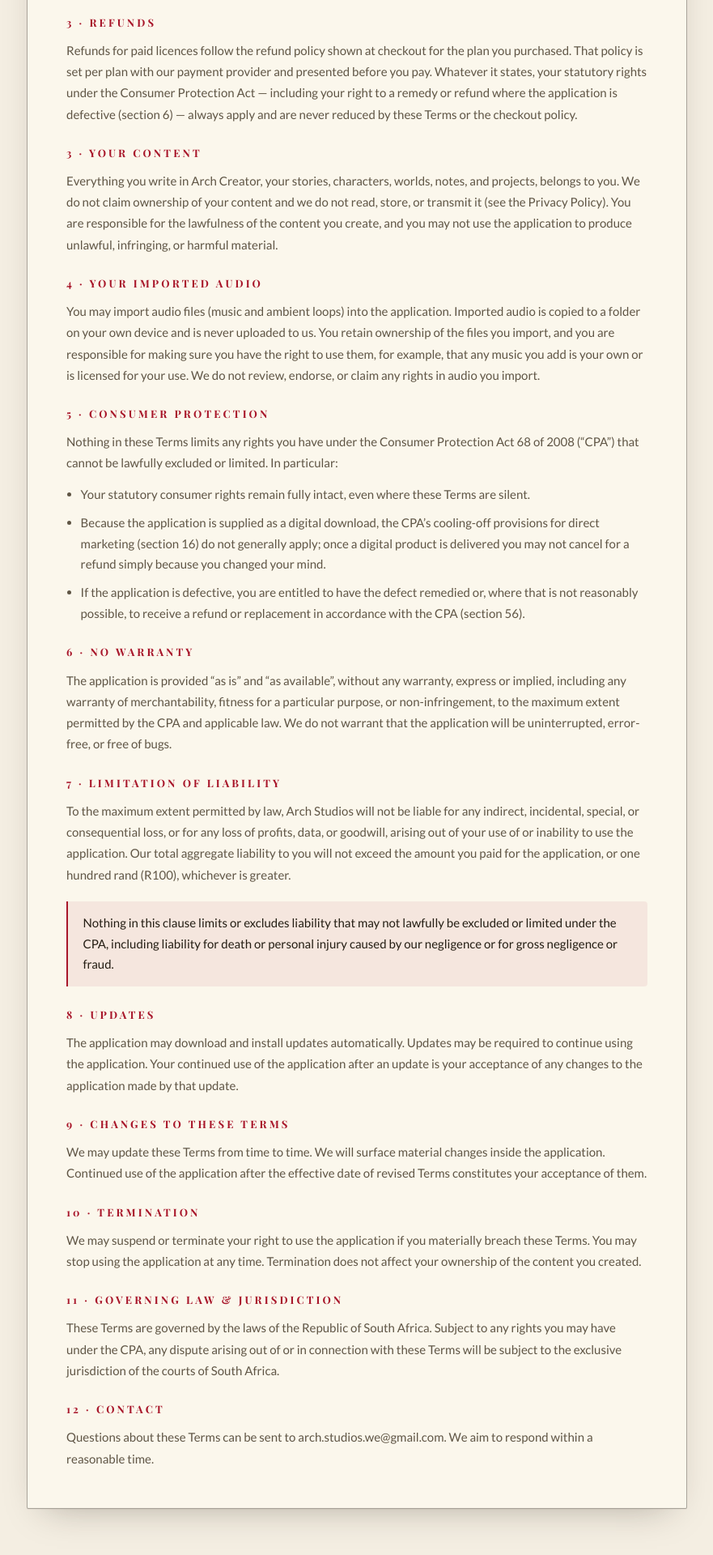
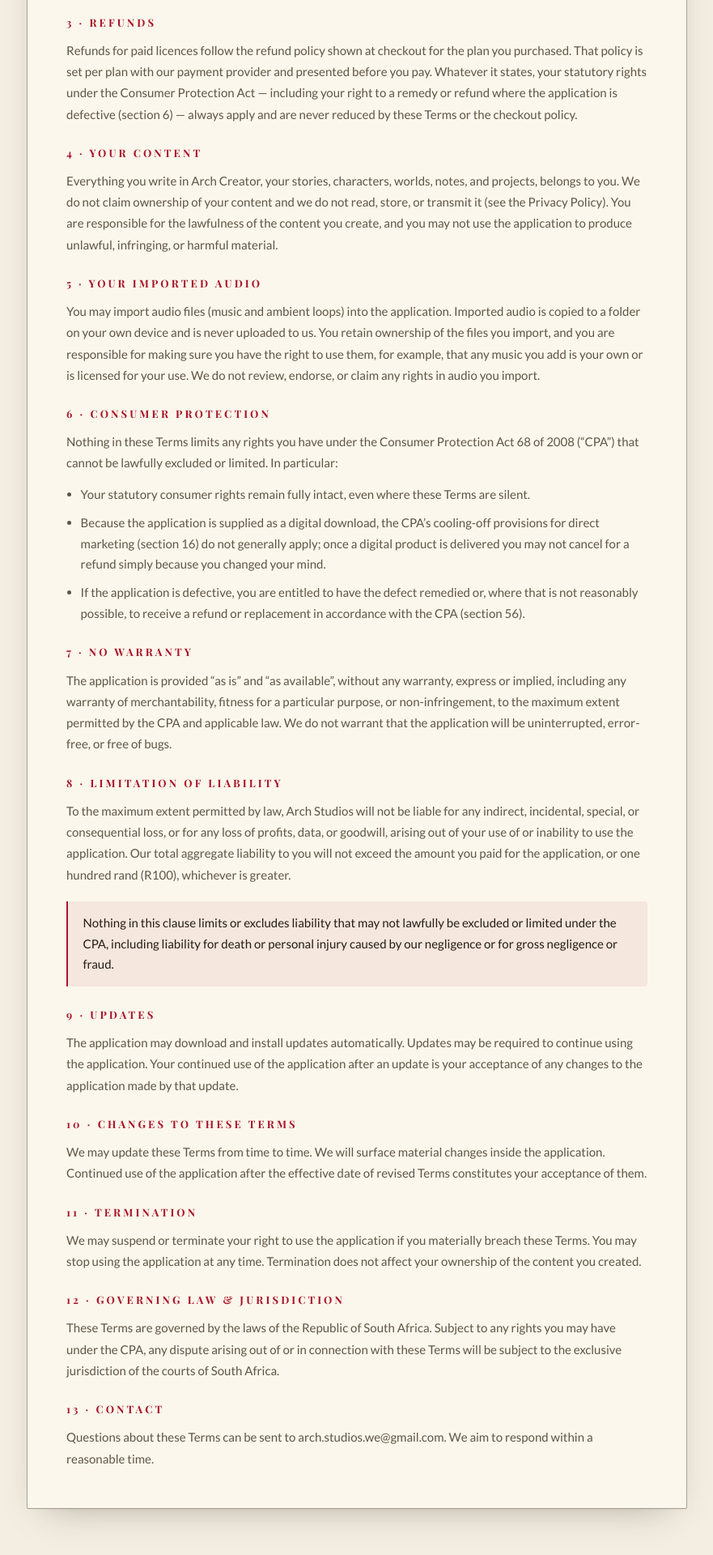
Before and after one commit to Skrol-C/Arch-Creator-Website, a React (Vite) app: page /legal in a window 1280 px wide. Shown: the part 1351-3271 px from the top of the page at 81% size, without its empty margins (327-1208 px from the left). Built offline with nearby package versions, Linux system fonts and the light colour scheme; a web font is replaced by a local one.

Commit message:
fix(legal): restore missing terms content after refunds insertion

```diff
--- a/public/locales/en/translation.json
+++ b/public/locales/en/translation.json
@@ -506,29 +506,29 @@
   "legal.terms.sec.1.p.1": "Your license covers up to two devices. You are responsible for keeping your email address and license details secure, and you agree to notify us promptly if you believe they have been compromised.",
   "legal.terms.sec.2": "3 · Refunds",
   "legal.terms.sec.2.p.0": "Refunds for paid licences follow the refund policy shown at checkout for the plan you purchased. That policy is set per plan with our payment provider and presented before you pay. Whatever it states, your statutory rights under the Consumer Protection Act — including your right to a remedy or refund where the application is defective (section 6) — always apply and are never reduced by these Terms or the checkout policy.",
-  "legal.terms.sec.3": "3 · Your content",
+  "legal.terms.sec.3": "4 · Your content",
   "legal.terms.sec.3.p.0": "Everything you write in Arch Creator, your stories, characters, worlds, notes, and projects, belongs to you. We do not claim ownership of your content and we do not read, store, or transmit it (see the Privacy Policy). You are responsible for the lawfulness of the content you create, and you may not use the application to produce unlawful, infringing, or harmful material.",
-  "legal.terms.sec.4": "4 · Your imported audio",
+  "legal.terms.sec.4": "5 · Your imported audio",
   "legal.terms.sec.4.p.0": "You may import audio files (music and ambient loops) into the application. Imported audio is copied to a folder on your own device and is never uploaded to us. You retain ownership of the files you import, and you are responsible for making sure you have the right to use them, for example, that any music you add is your own or is licensed for your use. We do not review, endorse, or claim any rights in audio you import.",
-  "legal.terms.sec.5": "5 · Consumer protection",
+  "legal.terms.sec.5": "6 · Consumer protection",
   "legal.terms.sec.5.p.0": "Nothing in these Terms limits any rights you have under the Consumer Protection Act 68 of 2008 (“CPA”) that cannot be lawfully excluded or limited. In particular:",
   "legal.terms.sec.5.list.0": "Your statutory consumer rights remain fully intact, even where these Terms are silent.",
   "legal.terms.sec.5.list.1": "Because the application is supplied as a digital download, the CPA’s cooling-off provisions for direct marketing (section 16) do not generally apply; once a digital product is delivered you may not cancel for a refund simply because you changed your mind.",
   "legal.terms.sec.5.list.2": "If the application is defective, you are entitled to have the defect remedied or, where that is not reasonably possible, to receive a refund or replacement in accordance with the CPA (section 56).",
-  "legal.terms.sec.6": "6 · No warranty",
+  "legal.terms.sec.6": "7 · No warranty",
   "legal.terms.sec.6.p.0": "The application is provided “as is” and “as available”, without any warranty, express or implied, including any warranty of merchantability, fitness for a particular purpose, or non-infringement, to the maximum extent permitted by the CPA and applicable law. We do not warrant that the application will be uninterrupted, error-free, or free of bugs.",
-  "legal.terms.sec.7": "7 · Limitation of liability",
+  "legal.terms.sec.7": "8 · Limitation of liability",
   "legal.terms.sec.7.p.0": "To the maximum extent permitted by law, Arch Studios will not be liable for any indirect, incidental, special, or consequential loss, or for any loss of profits, data, or goodwill, arising out of your use of or inability to use the application. Our total aggregate liability to you will not exceed the amount you paid for the application, or one hundred rand (R100), whichever is greater.",
   "legal.terms.sec.7.note": "Nothing in this clause limits or excludes liability that may not lawfully be excluded or limited under the CPA, including liability for death or personal injury caused by our negligence or for gross negligence or fraud.",
-  "legal.terms.sec.8": "8 · Updates",
+  "legal.terms.sec.8": "9 · Updates",
   "legal.terms.sec.8.p.0": "The application may download and install updates automatically. Updates may be required to continue using the application. Your continued use of the application after an update is your acceptance of any changes to the application made by that update.",
-  "legal.terms.sec.9": "9 · Changes to these Terms",
+  "legal.terms.sec.9": "10 · Changes to these Terms",
   "legal.terms.sec.9.p.0": "We may update these Terms from time to time. We will surface material changes inside the application. Continued use of the application after the effective date of revised Terms constitutes your acceptance of them.",
-  "legal.terms.sec.10": "10 · Termination",
+  "legal.terms.sec.10": "11 · Termination",
   "legal.terms.sec.10.p.0": "We may suspend or terminate your right to use the application if you materially breach these Terms. You may stop using the application at any time. Termination does not affect your ownership of the content you created.",
-  "legal.terms.sec.11": "11 · Governing law & jurisdiction",
+  "legal.terms.sec.11": "12 · Governing law & jurisdiction",
   "legal.terms.sec.11.p.0": "These Terms are governed by the laws of the Republic of South Africa. Subject to any rights you may have under the CPA, any dispute arising out of or in connection with these Terms will be subject to the exclusive jurisdiction of the courts of South Africa.",
-  "legal.terms.sec.12": "12 · Contact",
+  "legal.terms.sec.12": "13 · Contact",
   "legal.terms.sec.12.p.0": "Questions about these Terms can be sent to arch.studios.we@gmail.com. We aim to respond within a reasonable time.",
   "legal.privacy.intro": "This Privacy Policy explains how Arch Creator, published by Arch Studios, handles your personal information, in line with the Protection of Personal Information Act 4 of 2013 (“POPIA”). The short version: the application is local-first, your writing never leaves your device, and the only personal information we handle is what you share when you buy a license.",
   "legal.privacy.sec.0": "1 · What we collect",
--- a/src/i18n/keys.ts
+++ b/src/i18n/keys.ts
@@ -587,50 +587,53 @@ export const en = {
     'These Terms of Service (\u201cTerms\u201d) govern your use of Arch Creator, the desktop creative-writing application published by Arch Studios (\u201cwe\u201d, \u201cus\u201d). By installing or using the application you agree to these Terms. These Terms are concluded electronically in accordance with the Electronic Communications and Transactions Act 25 of 2002, and they govern all access to and use of the application.',
   'legal.terms.sec.0': '1 · The software license',
   'legal.terms.sec.0.p.0':
-    'Arch Creator is proprietary software owned by Arch Studios. We grant you a personal, non-exclusive, non-transferable, revocable licence to install and use the application for your own creative writing, on devices you own or control, subject to these Terms and the proprietary software licence that accompanies the application.',
+    'Arch Creator is proprietary software owned by Arch Studios. We grant you a personal, non-exclusive, non-transferable, revocable licence to install and use the application for your own creative writing, on devices you own or control, subject to these Terms. This section is the application\u2019s licence \u2014 no separate licence document accompanies it.',
   'legal.terms.sec.0.p.1':
     'Except as permitted by law, you may not copy, modify, reverse-engineer, decompile, rent, sell, sublicense, or redistribute the application or its source code, or use it to build a competing product.',
   'legal.terms.sec.1': '2 · Accounts & licensing',
   'legal.terms.sec.1.p.0':
-    'Purchases are processed by Freemius, a third-party payment processor, which collects your email address and billing details to complete the transaction. A lifetime license for the plan you chose is granted to your email, and Arch Creator activates it automatically when you next run the app, no licence key to type. You can also paste or restore a key you already own from the Settings panel.',
+    'Purchases are processed by Freemius, a third-party payment processor and merchant of record, which collects your email address and billing details to complete the transaction. A lifetime license for the plan you chose is granted to your email, and Arch Creator activates it automatically when you next run the app, no licence key to type. You can also paste or restore a key you already own from the Settings panel.',
   'legal.terms.sec.1.p.1':
     'Your license covers up to two devices. You are responsible for keeping your email address and license details secure, and you agree to notify us promptly if you believe they have been compromised.',
-  'legal.terms.sec.2': '3 · Your content',
+  'legal.terms.sec.2': '3 · Refunds',
   'legal.terms.sec.2.p.0':
+    'Refunds for paid licences follow the refund policy shown at checkout for the plan you purchased. That policy is set per plan with our payment provider and presented before you pay. Whatever it states, your statutory rights under the Consumer Protection Act — including your right to a remedy or refund where the application is defective (section 6) — always apply and are never reduced by these Terms or the checkout policy.',
+  'legal.terms.sec.3': '4 · Your content',
+  'legal.terms.sec.3.p.0':
     'Everything you write in Arch Creator, your stories, characters, worlds, notes, and projects, belongs to you. We do not claim ownership of your content and we do not read, store, or transmit it (see the Privacy Policy). You are responsible for the lawfulness of the content you create, and you may not use the application to produce unlawful, infringing, or harmful material.',
-  'legal.terms.sec.3': '4 · Your imported audio',
-  'legal.terms.sec.3.p.0':
+  'legal.terms.sec.4': '5 · Your imported audio',
+  'legal.terms.sec.4.p.0':
     'You may import audio files (music and ambient loops) into the application. Imported audio is copied to a folder on your own device and is never uploaded to us. You retain ownership of the files you import, and you are responsible for making sure you have the right to use them, for example, that any music you add is your own or is licensed for your use. We do not review, endorse, or claim any rights in audio you import.',
-  'legal.terms.sec.4': '5 · Consumer protection',
-  'legal.terms.sec.4.p.0':
+  'legal.terms.sec.5': '6 · Consumer protection',
+  'legal.terms.sec.5.p.0':
     'Nothing in these Terms limits any rights you have under the Consumer Protection Act 68 of 2008 (\u201cCPA\u201d) that cannot be lawfully excluded or limited. In particular:',
-  'legal.terms.sec.4.list.0': 'Your statutory consumer rights remain fully intact, even where these Terms are silent.',
-  'legal.terms.sec.4.list.1':
+  'legal.terms.sec.5.list.0': 'Your statutory consumer rights remain fully intact, even where these Terms are silent.',
+  'legal.terms.sec.5.list.1':
     'Because the application is supplied as a digital download, the CPA\u2019s cooling-off provisions for direct marketing (section 16) do not generally apply; once a digital product is delivered you may not cancel for a refund simply because you changed your mind.',
-  'legal.terms.sec.4.list.2':
+  'legal.terms.sec.5.list.2':
     'If the application is defective, you are entitled to have the defect remedied or, where that is not reasonably possible, to receive a refund or replacement in accordance with the CPA (section 56).',
-  'legal.terms.sec.5': '6 · No warranty',
-  'legal.terms.sec.5.p.0':
+  'legal.terms.sec.6': '7 · No warranty',
+  'legal.terms.sec.6.p.0':
     'The application is provided \u201cas is\u201d and \u201cas available\u201d, without any warranty, express or implied, including any warranty of merchantability, fitness for a particular purpose, or non-infringement, to the maximum extent permitted by the CPA and applicable law. We do not warrant that the application will be uninterrupted, error-free, or free of bugs.',
-  'legal.terms.sec.6': '7 · Limitation of liability',
-  'legal.terms.sec.6.p.0':
+  'legal.terms.sec.7': '8 · Limitation of liability',
+  'legal.terms.sec.7.p.0':
     'To the maximum extent permitted by law, Arch Studios will not be liable for any indirect, incidental, special, or consequential loss, or for any loss of profits, data, or goodwill, arising out of your use of or inability to use the application. Our total aggregate liability to you will not exceed the amount you paid for the application, or one hundred rand (R100), whichever is greater.',
-  'legal.terms.sec.6.note':
+  'legal.terms.sec.7.note':
     'Nothing in this clause limits or excludes liability that may not lawfully be excluded or limited under the CPA, including liability for death or personal injury caused by our negligence or for gross negligence or fraud.',
-  'legal.terms.sec.7': '8 · Updates',
-  'legal.terms.sec.7.p.0':
+  'legal.terms.sec.8': '9 · Updates',
+  'legal.terms.sec.8.p.0':
     'The application may download and install updates automatically. Updates may be required to continue using the application. Your continued use of the application after an update is your acceptance of any changes to the application made by that update.',
-  'legal.terms.sec.8': '9 · Changes to these Terms',
-  'legal.terms.sec.8.p.0':
+  'legal.terms.sec.9': '10 · Changes to these Terms',
+  'legal.terms.sec.9.p.0':
     'We may update these Terms from time to time. We will surface material changes inside the application. Continued use of the application after the effective date of revised Terms constitutes your acceptance of them.',
-  'legal.terms.sec.9': '10 · Termination',
-  'legal.terms.sec.9.p.0':
+  'legal.terms.sec.10': '11 · Termination',
+  'legal.terms.sec.10.p.0':
     'We may suspend or terminate your right to use the application if you materially breach these Terms. You may stop using the application at any time. Termination does not affect your ownership of the content you created.',
-  'legal.terms.sec.10': '11 · Governing law & jurisdiction',
-  'legal.terms.sec.10.p.0':
+  'legal.terms.sec.11': '12 · Governing law & jurisdiction',
+  'legal.terms.sec.11.p.0':
     'These Terms are governed by the laws of the Republic of South Africa. Subject to any rights you may have under the CPA, any dispute arising out of or in connection with these Terms will be subject to the exclusive jurisdiction of the courts of South Africa.',
-  'legal.terms.sec.11': '12 · Contact',
-  'legal.terms.sec.11.p.0':
+  'legal.terms.sec.12': '13 · Contact',
+  'legal.terms.sec.12.p.0':
     'Questions about these Terms can be sent to arch.studios.we@gmail.com. We aim to respond within a reasonable time.',
   'legal.privacy.intro':
     'This Privacy Policy explains how Arch Creator, published by Arch Studios, handles your personal information, in line with the Protection of Personal Information Act 4 of 2013 (\u201cPOPIA\u201d). The short version: the application is local-first, your writing never leaves your device, and the only personal information we handle is what you share when you buy a license.',
```
